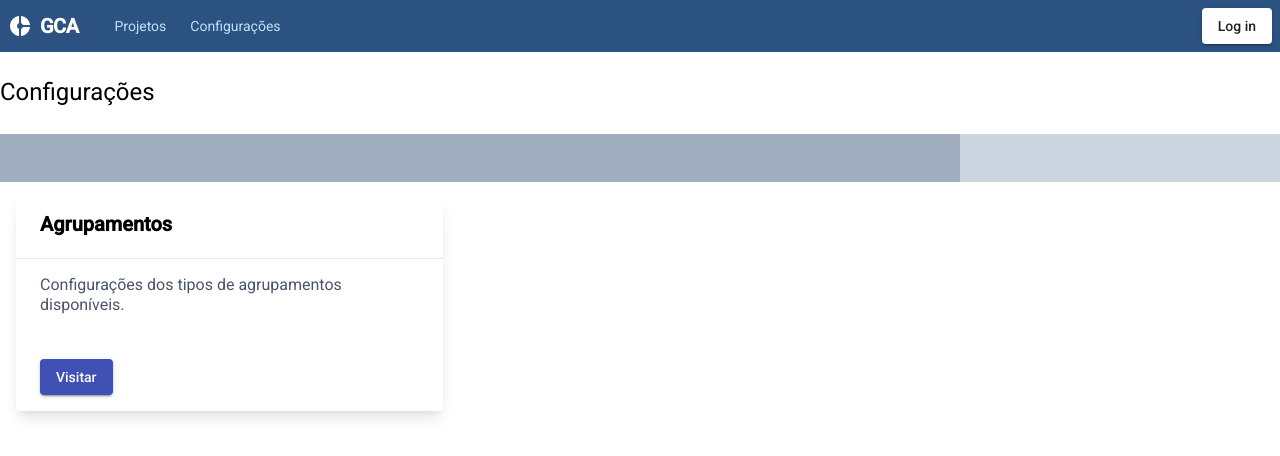
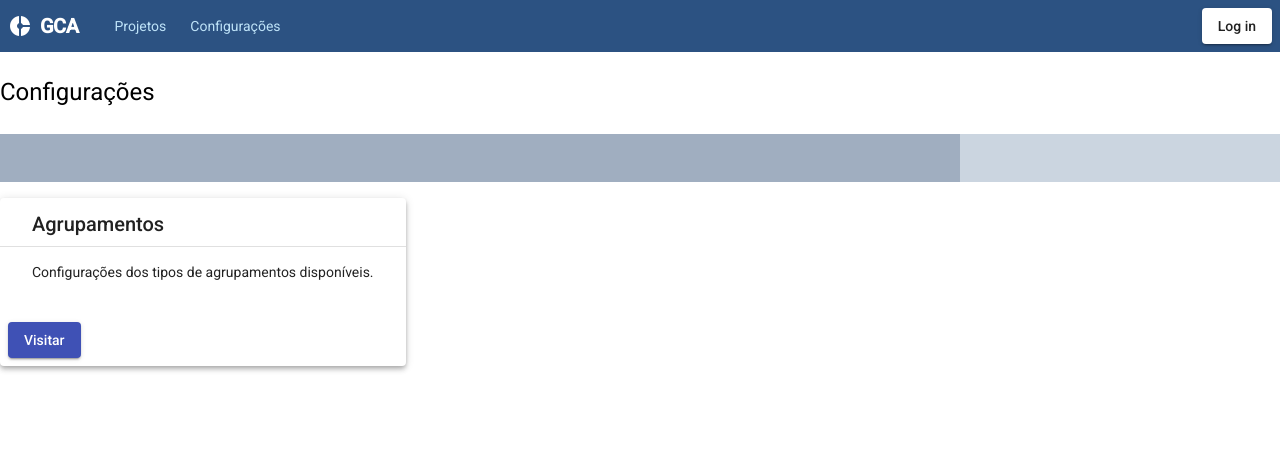
Before and after one commit to renatodantas/gca-frontend-angular, an Angular app: page /configuracoes in a window 1280 px wide. Shown: the top 456 px of the page. Built offline with nearby package versions, Linux system fonts and the light colour scheme; no server answers.

Commit message:
Refatorando Configurações (WIP)

```diff
--- a/src/app/configuracoes/configuracoes.component.html
+++ b/src/app/configuracoes/configuracoes.component.html
@@ -9,18 +9,17 @@
 
 <div class="flex">
 
-  <!-- TODO: componentizar o card -->
-  <div class="w-1/3 h-auto rounded overflow-hidden shadow-lg mx-4">
-    <div class="font-bold text-xl mb-2 px-6 py-4">
-      Agrupamentos
-    </div>
-    <hr/>
-    <p class="text-gray-700 text-base px-6 py-4">
+  <mat-card class="mat-elevation-z4">
+    <mat-card-header>
+      <mat-card-title>Agrupamentos</mat-card-title>
+    </mat-card-header>
+    <mat-divider></mat-divider>
+    <mat-card-content class="px-4 py-4">
       Configurações dos tipos de agrupamentos disponíveis.
-    </p>
-    <div class="px-6 py-4">
-      <button mat-raised-button color="primary">Visitar</button>
-    </div>
-  </div>
+    </mat-card-content>
+    <mat-card-actions class="flex items-center">
+      <button mat-raised-button color="primary" class="flex-1">Visitar</button>
+    </mat-card-actions>
+  </mat-card>
 
 <div>
--- a/src/app/configuracoes/configuracoes.component.ts
+++ b/src/app/configuracoes/configuracoes.component.ts
@@ -3,7 +3,6 @@ import { Component, OnInit, ChangeDetectionStrategy } from '@angular/core';
 @Component({
   selector: 'app-configuracoes',
   templateUrl: './configuracoes.component.html',
-  styleUrls: ['./configuracoes.component.scss'],
   changeDetection: ChangeDetectionStrategy.OnPush
 })
 export class ConfiguracoesComponent { }
--- a/src/app/configuracoes/configuracoes.module.ts
+++ b/src/app/configuracoes/configuracoes.module.ts
@@ -2,6 +2,7 @@ import { NgModule } from '@angular/core';
 import { CommonModule } from '@angular/common';
 import { MatButtonModule } from '@angular/material/button';
 import { MatCardModule } from '@angular/material/card';
+import { MatDividerModule } from '@angular/material/divider';
 
 import { ConfiguracoesRoutingModule } from './configuracoes-routing.module';
 import { ConfiguracoesComponent } from './configuracoes.component';
@@ -14,7 +15,8 @@ import { ConfiguracoesComponent } from './configuracoes.component';
     CommonModule,
     ConfiguracoesRoutingModule,
     MatButtonModule,
-    MatCardModule
+    MatCardModule,
+    MatDividerModule
   ]
 })
 export class ConfiguracoesModule { }
```
Also changed, not shown: src/app/configuracoes/configuracoes.component.scss (deleted).
